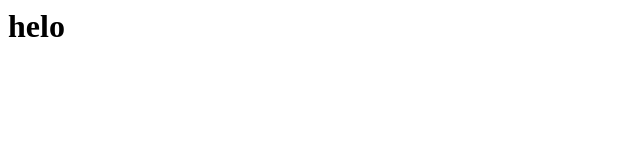
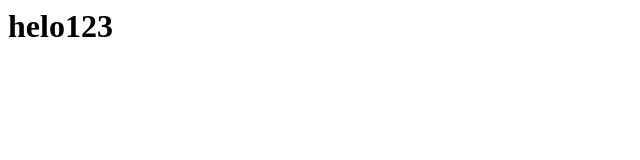
Before and after one commit to harini133/sampl, a plain HTML site: page index.html in a window 1280 px wide. Shown: the full height of the page, 0-640 px from the left. Drawn offline with Linux system fonts and the light colour scheme.

Commit message:
Update index.html

```diff
--- a/index.html
+++ b/index.html
@@ -1 +1 @@
-<h1>helo</h1>
+<h1>helo123</h1>
```
